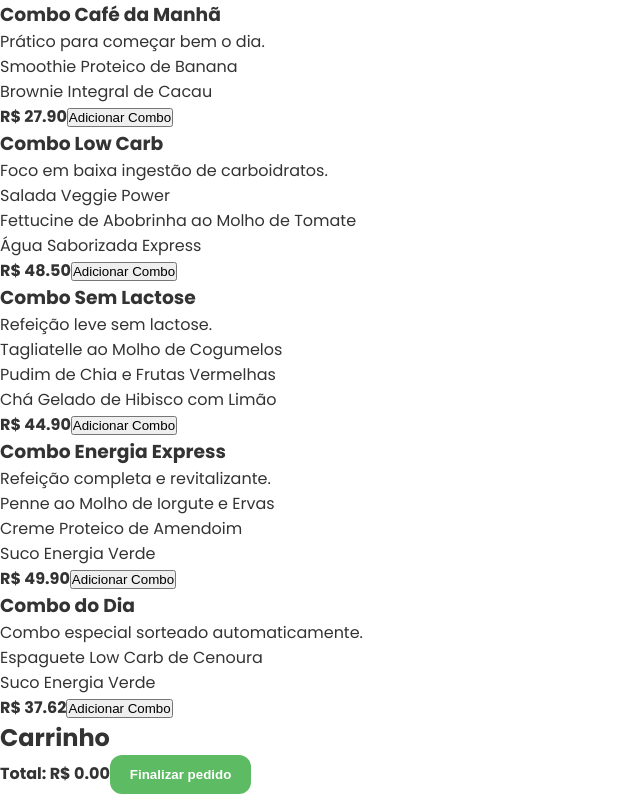
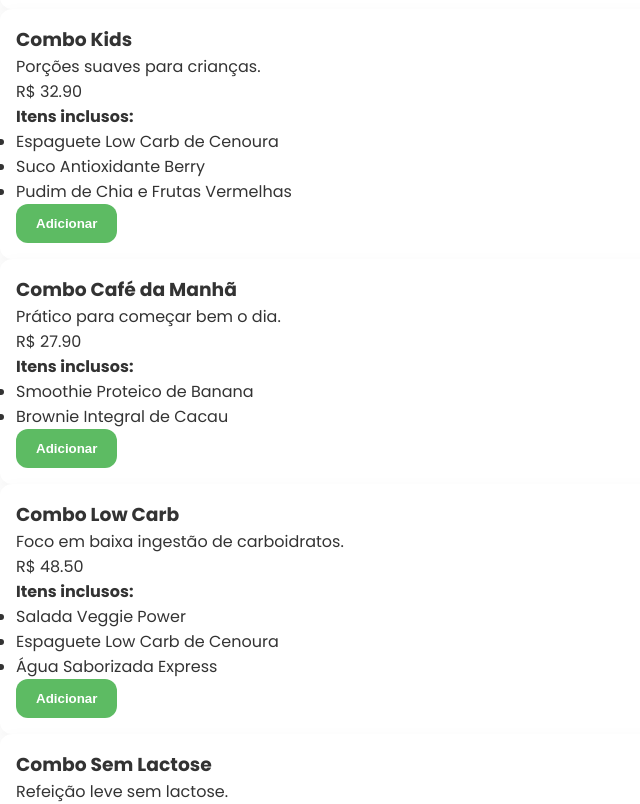
Before and after one commit to Carlos-Rafael-Dev/BFD_Exercicios_-_Projetos, a React (Vite) app in the folder Modulo_03/saborExpress/: page / in a window 1280 px wide. Shown: the part 3623-4427 px from the top of the page, without its empty margins (0-640 px from the left). Built offline with nearby package versions, Linux system fonts and the light colour scheme.

Commit message:
feat(combo)
integração do combo ao cardápio

```diff
--- a/Modulo_03/saborExpress/src/components/MenuItem/ComboItem.tsx
+++ /dev/null
@@ -1,29 +0,0 @@
-import type { Combo } from "../../domain/entities/Combo";
-
-interface Props {
-    combo: Combo;
-    onAdd: (combo: Combo) => void;
-}
-
-export default function ComboItem({ combo, onAdd }: Props) {
-    return (
-        <div className="combo-item">
-            <h3>{combo.getNome()}</h3>
-            <p>{combo.getDescricao()}</p>
-
-            <ul>
-                {combo.getPratos().map(prato => (
-                    <li key={prato.getId()}>
-                        {prato.getNome()}
-                    </li>
-                ))}
-            </ul>
-
-            <strong>R$ {combo.getPreco().toFixed(2)}</strong>
-
-            <button onClick={() => onAdd(combo)}>
-                Adicionar Combo
-            </button>
-        </div>
-    )
-}
--- a/Modulo_03/saborExpress/src/components/MenuItem/index.tsx
+++ b/Modulo_03/saborExpress/src/components/MenuItem/index.tsx
@@ -1,3 +1,4 @@
+import { Combo } from "../../domain/entities/Combo";
 import { Prato } from "../../domain/entities/Prato";
 import Button from "../Button";
 import Card from "../Card";
@@ -8,11 +9,27 @@ type Props = {
 };
 
 export default function MenuItem({ prato, onAdd }: Props) {
+    const isCombo = prato instanceof Combo;
+
     return (
         <Card>
             <h3>{prato.getNome()}</h3>
             <p>{prato.getDescricao()}</p>
             <p>R$ {prato.getPreco().toFixed(2)}</p>
+
+            {/*quando o prato for combo, exibir os pratos inclusos */}
+            {/*solução instanceof*/}
+            {isCombo && (
+                <>
+                    <strong>Itens inclusos:</strong>
+                    <ul>
+                        {(prato as Combo).getPratos().map(item => (
+                            <li key={item.getId()}>{item.getNome()}</li>
+                        ) )}
+                    </ul>
+                </>
+            )}
+
             <Button onClick={() => onAdd(prato)}>Adicionar</Button>
         </Card>
     );
--- a/Modulo_03/saborExpress/src/data/cardapio.ts
+++ b/Modulo_03/saborExpress/src/data/cardapio.ts
@@ -1,9 +1,11 @@
+import { Combo } from "../domain/entities/Combo"
 import { Prato } from "../domain/entities/Prato"
 import { CategoriaPrato } from "../domain/enums/CategoriaPrato"
+import { ComboDoDiaService } from "../services/ComboDoDiaService"
 
 export const cardapio: Prato[] = [
     new Prato(
-        1,
+        "p1",
         "Salada Fit Express",
         "Leve e energizante para o dia a dia.",
         27.90,
@@ -11,7 +13,7 @@ export const cardapio: Prato[] = [
     ),
 
     new Prato (
-        2,
+        "p2",
         "Salada Mediterrânea",
         "Toque refrescante com sabor marcante.",
         29.90,
@@ -19,7 +21,7 @@ export const cardapio: Prato[] = [
     ),
 
     new Prato (
-        3,
+        "p3",
         "Salada Caesar Light",
         "Versão mais leve do clássico.",
         28.50,
@@ -27,7 +29,7 @@ export const cardapio: Prato[] = [
     ),
 
     new Prato (
-        4,
+        "p4",
         "Salada Veggie Power",
         "100% vegetal e rica em fibras.",
         26.90,
@@ -35,7 +37,7 @@ export const cardapio: Prato[] = [
     ),
 
     new Prato (
-        5,
+        "p5",
         "Salada Tropical",
         "Combina frutas e proteínas de forma equilibrada.",
         27.50,
@@ -43,7 +45,7 @@ export const cardapio: Prato[] = [
     ),
 
     new Prato (
-        6,
+        "p6",
         "Massa Integral com Frango ao Pesto",
         "Saúdavel e aromática.",
         32.90,
@@ -51,7 +53,7 @@ export const cardapio: Prato[] = [
     ),
 
     new Prato (
-        7,
+        "p7",
         "Fettucine de Abobrinha ao Molho de Tomate",
         "Baixo em carboidratos.",
         29.90,
@@ -59,7 +61,7 @@ export const cardapio: Prato[] = [
     ),
 
     new Prato (
-        8,
+        "p8",
         "Penne ao Molho de Iorgute e Ervas",
         "Cremoso, leve e suave.",
         31.50,
@@ -67,7 +69,7 @@ export const cardapio: Prato[] = [
     ),
 
     new Prato (
-        9,
+        "p9",
         "Tagliatelle ao Molho de Cogumelos",
         "Rico em sabor e proteínas vegetais.",
         33.90,
@@ -75,7 +77,7 @@ export const cardapio: Prato[] = [
     ),
 
     new Prato (
-        10,
+        "p10",
         "Espaguete Low Carb de Cenoura",
         "Alternativa leve e nutritiva.",
         28.90,
@@ -83,7 +85,7 @@ export const cardapio: Prato[] = [
     ),
 
     new Prato (
-        11,
+        "p11",
         "Suco Energia Verde",
         "Refrescante e revigorante.",
         12.90,
@@ -91,7 +93,7 @@ export const cardapio: Prato[] = [
     ),
 
     new Prato (
-        12,
+        "p12",
         "Suco Antioxidante Berry",
         "Ideal para imunidade.",
         14.50,
@@ -99,7 +101,7 @@ export const cardapio: Prato[] = [
     ),
 
     new Prato (
-        13,
+        "p13",
         "Smoothie Proteico de Banana",
         "Pós-treino leve.",
         15.90,
@@ -107,7 +109,7 @@ export const cardapio: Prato[] = [
     ),
 
     new Prato (
-        14,
+        "p14",
         "Chá Gelado de Hibisco com Limão",
         "Leve e aromático.",
         11.90,
@@ -115,7 +117,7 @@ export const cardapio: Prato[] = [
     ),
 
     new Prato (
-        15,
+        "p15",
         "Água Saborizada Express",
         "Hidratação com leveza.",
         9.90,
@@ -123,7 +125,7 @@ export const cardapio: Prato[] = [
     ),
 
     new Prato (
-        16,
+        "p16",
         "Mousse de Maracujá Fit",
         "Cremoso e equilibrado.",
         12.90,
@@ -131,7 +133,7 @@ export const cardapio: Prato[] = [
     ),
 
     new Prato (
-        17,
+        "p17",
         "Pudim de Chia e Frutas Vermelhas",
         "Rico em fibras.",
         13.90,
@@ -139,7 +141,7 @@ export const cardapio: Prato[] = [
     ),
 
     new Prato (
-        18,
+        "p18",
         "Brownie Integral de Cacau",
         "Sem lactose e leve.",
         14.50,
@@ -147,7 +149,7 @@ export const cardapio: Prato[] = [
     ),
 
     new Prato (
-        19,
+        "p19",
         "Creme Proteico de Amendoim",
         "Doce sem culpa.",
         13.50,
@@ -155,10 +157,77 @@ export const cardapio: Prato[] = [
     ),
 
     new Prato (
-        20,
+        "p20",
         "Salada de Frutas com Mel e Hortelã",
         "Refrescante e natural.",
         11.90,
         CategoriaPrato.SOBREMESAS
-    )
+    ),
 ]
+
+cardapio.push (
+    new Combo (
+        "c1",
+        "Combo Dia Leve",
+        "Ideal para almoço rápido e equilibrado.",
+        32.90,
+        CategoriaPrato.COMBOS,
+        cardapio.filter(Prato => Prato.getId() === "p3" || Prato.getId() === "p12")
+    ),
+
+    new Combo (
+        "c2",
+        "Combo Fitness",
+        "Energia para quem treina.",
+        45.90,
+        CategoriaPrato.COMBOS,
+        cardapio.filter(Prato => Prato.getId() === "p6" || Prato.getId() === "p13")
+    ),
+
+    new Combo (
+        "c3",
+        "Combo Kids",
+        "Porções suaves para crianças.",
+        32.90,
+        CategoriaPrato.COMBOS,
+        cardapio.filter(Prato => Prato.getId() === "p10" || Prato.getId() === "p12" || Prato.getId() === "p17")
+    ),
+
+    new Combo (
+        "c4",
+        "Combo Café da Manhã",
+        "Prático para começar bem o dia.",
+        27.90,
+        CategoriaPrato.COMBOS,
+        cardapio.filter(Prato => Prato.getId() === "p13" || Prato.getId() === "p18")
+    ),
+
+    new Combo (
+        "c5",
+        "Combo Low Carb",
+        "Foco em baixa ingestão de carboidratos.",
+        48.50,
+        CategoriaPrato.COMBOS,
+        cardapio.filter(Prato => Prato.getId() === "p4" || Prato.getId() === "p10" ||  Prato.getId() === "p15")
+    ),
+
+    new Combo (
+        "c6",
+        "Combo Sem Lactose",
+        "Refeição leve sem lactose.",
+        44.90,
+        CategoriaPrato.COMBOS,
+        cardapio.filter(Prato => Prato.getId() === "p9" || Prato.getId() === "p17" ||  Prato.getId() === "p14")
+    ),
+
+    new Combo (
+        "c7",
+        "Combo Energia Express",
+        "Refeição completa e revitalizante.",
+        49.90,
+        CategoriaPrato.COMBOS,
+        cardapio.filter(Prato => Prato.getId() === "p9" || Prato.getId() === "p17" ||  Prato.getId() === "p14")
+    ),
+
+    ComboDoDiaService.gerar(cardapio)
+)
--- a/Modulo_03/saborExpress/src/data/combos.ts
+++ /dev/null
@@ -1,89 +0,0 @@
-import { Combo } from "../domain/entities/Combo";
-import { ComboDoDiaService } from "../services/ComboDoDiaService";
-import { cardapio } from "./Cardapio";
-
-export const combos: Combo[] = [
-    new Combo(
-        1,
-        "Combo Dia Leve",
-        "Ideal para almoço rápido e equilibrado.",
-        [
-            cardapio[2],
-            cardapio[11],
-        ],
-        55
-    ),
-
-    new Combo(
-        2,
-        "Combo Fitness",
-        "Energia para quem treina.",
-        [
-            cardapio[5],
-            cardapio[12],
-        ],
-        45.90
-    ),
-
-    new Combo(
-        3,
-        "Combo Kids",
-        "Porções suaves para crianças.",
-        [
-            cardapio[9],
-            cardapio[10],
-            cardapio[16],
-        ],
-        32.90
-    ),
-
-    new Combo(
-        4,
-        "Combo Café da Manhã",
-        "Prático para começar bem o dia.",
-        [
-            cardapio[12],
-            cardapio[17],
-        ],
-        27.90
-    ),
-
-    new Combo(
-        5,
-        "Combo Low Carb",
-        "Foco em baixa ingestão de carboidratos.",
-        [
-            cardapio[3],
-            cardapio[6],
-            cardapio[14],
-        ],
-        48.50
-    ),
-
-    new Combo (
-        6,
-        "Combo Sem Lactose",
-        "Refeição leve sem lactose.",
-        [
-            cardapio[8],
-            cardapio[16],
-            cardapio[13],
-        ],
-        44.90
-    ),
-
-    new Combo (
-        7,
-        "Combo Energia Express",
-        "Refeição completa e revitalizante.",
-        [
-            cardapio[7],
-            cardapio[18],
-            cardapio[10],
-        ],
-        49.90
-    ),
-
-    ComboDoDiaService.gerar(cardapio),
-
-];
--- a/Modulo_03/saborExpress/src/domain/entities/Combo.ts
+++ b/Modulo_03/saborExpress/src/domain/entities/Combo.ts
@@ -1,42 +1,27 @@
+import type { CategoriaPrato } from "../enums/CategoriaPrato";
 import { Prato } from "./Prato";
 
-export class Combo {
+export class Combo extends Prato {
     constructor(
-        private readonly id: number,
-        private nome: string,
-        private descricao: string,
+        id: string,
+        nome: string,
+        descricao: string,
+        preco: number,
+        categoria: CategoriaPrato,
         private pratos: Prato[],
-        private preco: number
     ) {
+        super(id, nome, descricao, preco, categoria);
+
         if (pratos.length === 0) {
             throw new Error("Um combo deve possuir ao menos um prato.");
         }
-    }
-
-    getId(): number {
-        return this.id;
-    }
-
-    getNome(): string {
-        return this.nome;
-    }
-
-    getDescricao(): string {
-        return this.descricao;
     }
 
     getPratos(): Prato[] {
         return [...this.pratos];
     }
 
-    getPreco(): number {
-        return this.preco;
-    }
-
-    /**
-     * Preço original (soma dos pratos)
-    */
-
+    // Preço original (soma dos pratos)
     getPrecoOriginal(): number {
         return this.pratos.reduce(
             (total, prato) => total + prato.getPreco(),
@@ -44,10 +29,8 @@ export class Combo {
         );
     }
 
-    /**
-     * Valor economizado no combo
-    */
+    // Valor economizado no combo
     getDesconto(): number {
-        return this.getPrecoOriginal() - this.preco;
+        return this.getPrecoOriginal() - this.getPreco();
     }
 }
--- a/Modulo_03/saborExpress/src/domain/enums/CategoriaPrato.ts
+++ b/Modulo_03/saborExpress/src/domain/enums/CategoriaPrato.ts
@@ -4,4 +4,5 @@ export enum CategoriaPrato {
     MASSAS = "MASSAS",
     BEBIDAS = "BEBIDAS",
     SOBREMESAS = "SOBREMESAS",
+    COMBOS = "COMBOS",
 }
--- a/Modulo_03/saborExpress/src/pages/Menu/index.tsx
+++ b/Modulo_03/saborExpress/src/pages/Menu/index.tsx
@@ -1,19 +1,13 @@
 import { Prato } from "../../domain/entities/Prato";
-import { Combo } from "../../domain/entities/Combo";
-
 import MenuItem from "../../components/MenuItem";
-import ComboItem from "../../components/MenuItem/ComboItem";
-
-import { cardapio } from "../../data/Cardapio";
-import { combos } from "../../data/combos";
+import { cardapio } from "../../data/cardapio";
+import { usePedido } from "../../hooks/usePedido";
 
 export default function Menu() {
+    const { adicionarPrato } = usePedido();
+
     function handleAddPrato(prato: Prato) {
-        console.log("Adicionar ao pedido:", prato.getNome());
-    }
-
-    function handleAddCombo(combo: Combo) {
-        console.log("Adicionar Combo:", combo.getNome());
+        adicionarPrato(prato);
     }
 
     return (
@@ -27,16 +21,6 @@ export default function Menu() {
                     onAdd={handleAddPrato}
                 />
             ))}
-
-            <h3>Combos</h3>
-
-            {combos.map(combo => (
-                <ComboItem
-                    key={combo.getId()}
-                    combo={combo}
-                    onAdd={handleAddCombo}
-                />
-            ))}
         </section>
     );
 }
```
Also changed, not shown: Modulo_03/saborExpress/src/services/ComboDoDiaService.ts (+6 -4 lines), 1 other file (tests, documents, lock files or other folders).
